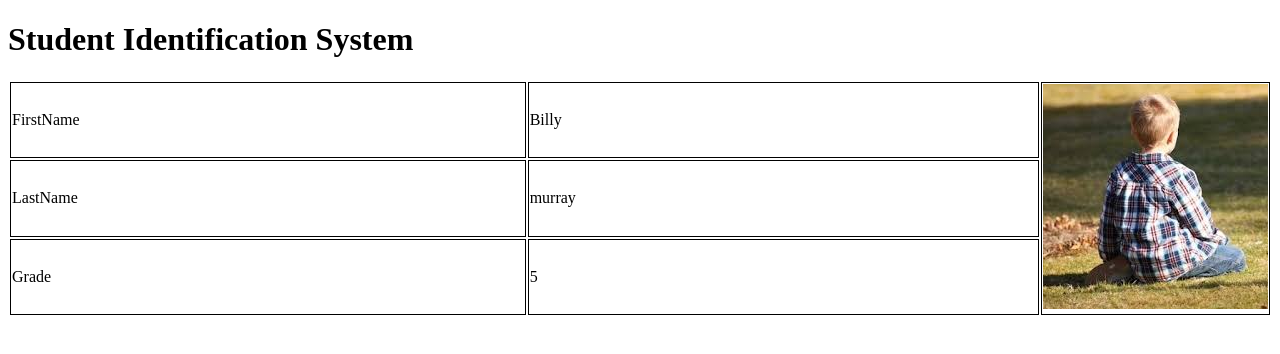
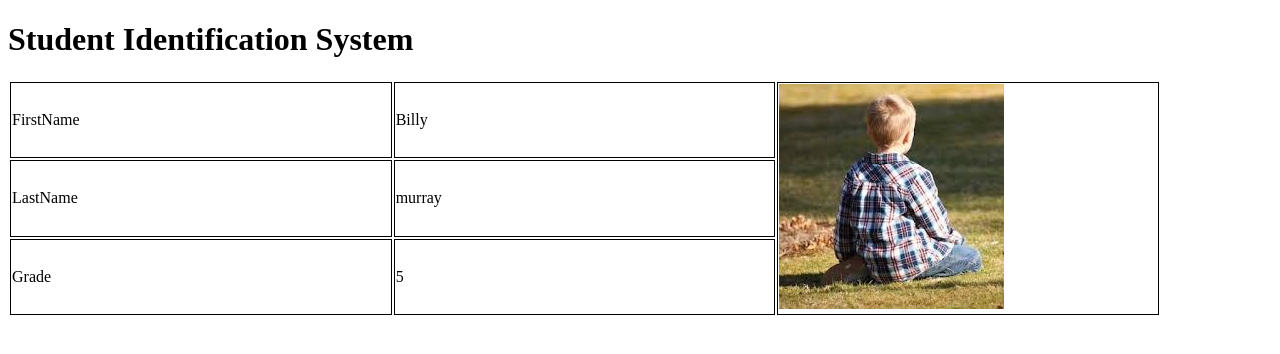
Before and after one commit to teggere/teggere.github.io, a Jekyll site: the page built from billy.html, in a window 1280 px wide. Shown: the top 354 px of the page. Built offline with Jekyll 4.4.1, drawn with Linux system fonts in a browser that asks for light colours.

Commit message:
Update default.html

```diff
--- a/_layouts/default.html
+++ b/_layouts/default.html
@@ -7,7 +7,7 @@
 td{
     border:black thin solid;
     max-width:50%;
-    width:50%;
+    width:20%;
 }
    </style>
     <title>
```
